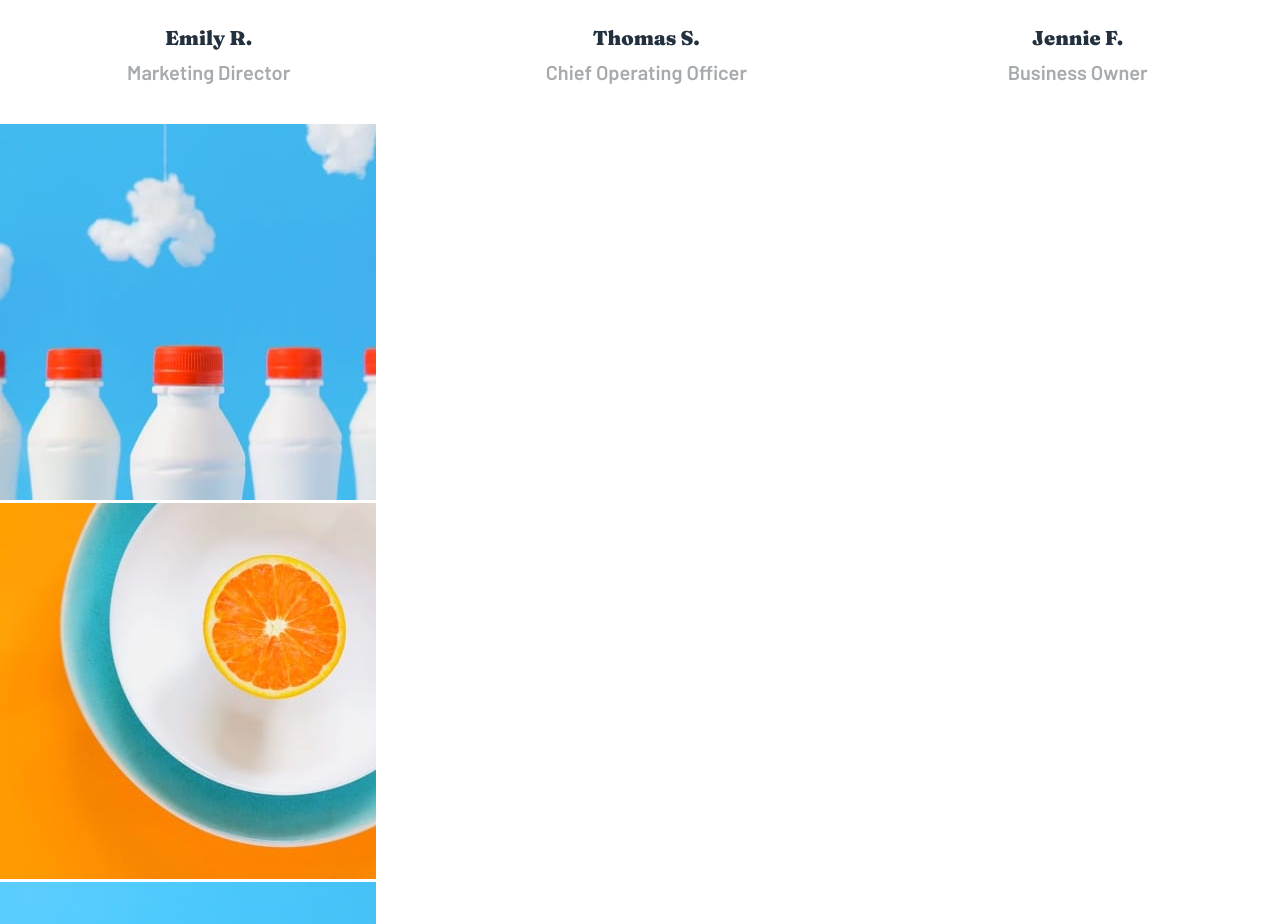
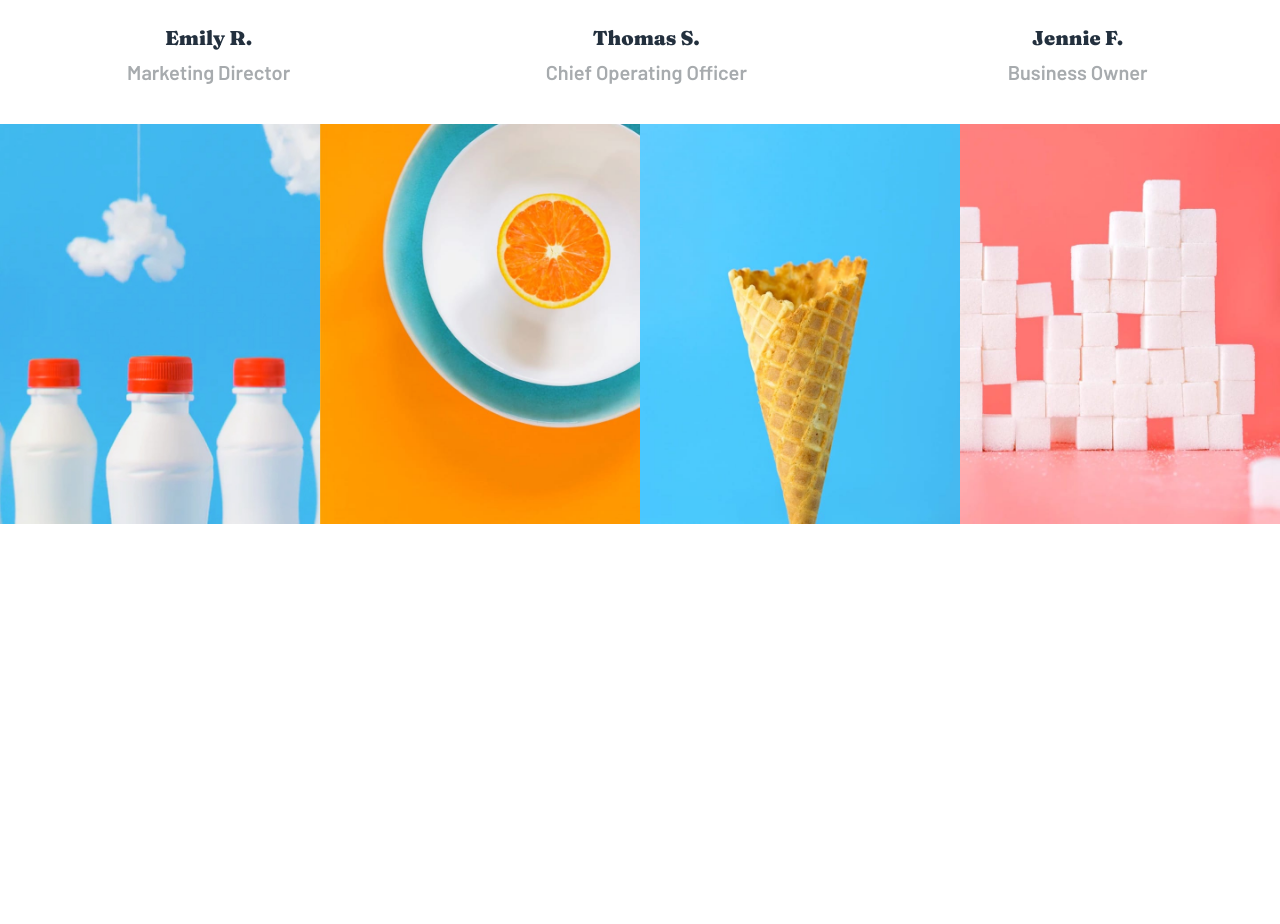
Before and after one commit to chambrin/sunnyside-agency-landing-page, a website built with webpack: page index.html in a window 1280 px wide. Shown: the part 4460-5384 px from the top of the page. After the commit the page ends 4987 px from the top, so only its background shows below. Built offline with Linux system fonts and the light colour scheme.

Commit message:
💄 img section desktop add

```diff
--- a/assets/style/scss/components/LandingPage.scss
+++ b/assets/style/scss/components/LandingPage.scss
@@ -24,6 +24,21 @@
       align-items: center;
       justify-content: center;
     }
+
+
+    // Section img dESKTOP
+    .img-section {
+      display: none;
+    }
+    .img-container-desktop {
+      display: flex;
+      flex-flow: row nowrap;
+      width: 100vw;
+      img {
+        width: 100%;
+        height: 100%;
+      }
+     }
 }
 
 
--- a/assets/style/scss/components/Mobile_LandingPage.scss
+++ b/assets/style/scss/components/Mobile_LandingPage.scss
@@ -34,7 +34,9 @@
     justify-content: center;
   }
  // Section bottom images
-
+ .img-section-desktop {
+  display: none;
+ }
  .img-container {
   display: grid;
   grid-template-columns: 1fr 1fr;
--- a/index.html
+++ b/index.html
@@ -108,7 +108,7 @@
         </div>
     </section>
 
-    <!-- Images section -->
+    <!-- Images section mobile -->
     <section class="img-section">
         <div class="img-container">
             <div><img src="public/images/mobile/image-gallery-milkbottles.jpg" alt=""></div>
@@ -117,8 +117,15 @@
             <div><img src="public/images/mobile/image-gallery-sugar-cubes.jpg" alt=""></div>
         </div>
     </section>
-
-
+    <!-- Images section Desktop -->
+    <section class="img-section-desktop">
+        <div class="img-container-desktop">
+            <div><img src="public/images/desktop/image-gallery-milkbottles.jpg" alt=""></div>
+            <div><img src="public/images/desktop/image-gallery-orange.jpg" alt=""></div>
+            <div><img src="public/images/desktop/image-gallery-cone.jpg" alt=""></div>
+            <div><img src="public/images/desktop/image-gallery-sugarcubes.jpg" alt=""></div>
+        </div>
+    </section>
 </body>
 
 </html>
```
Also changed, not shown: dist/bundle.js, 3 other files.
